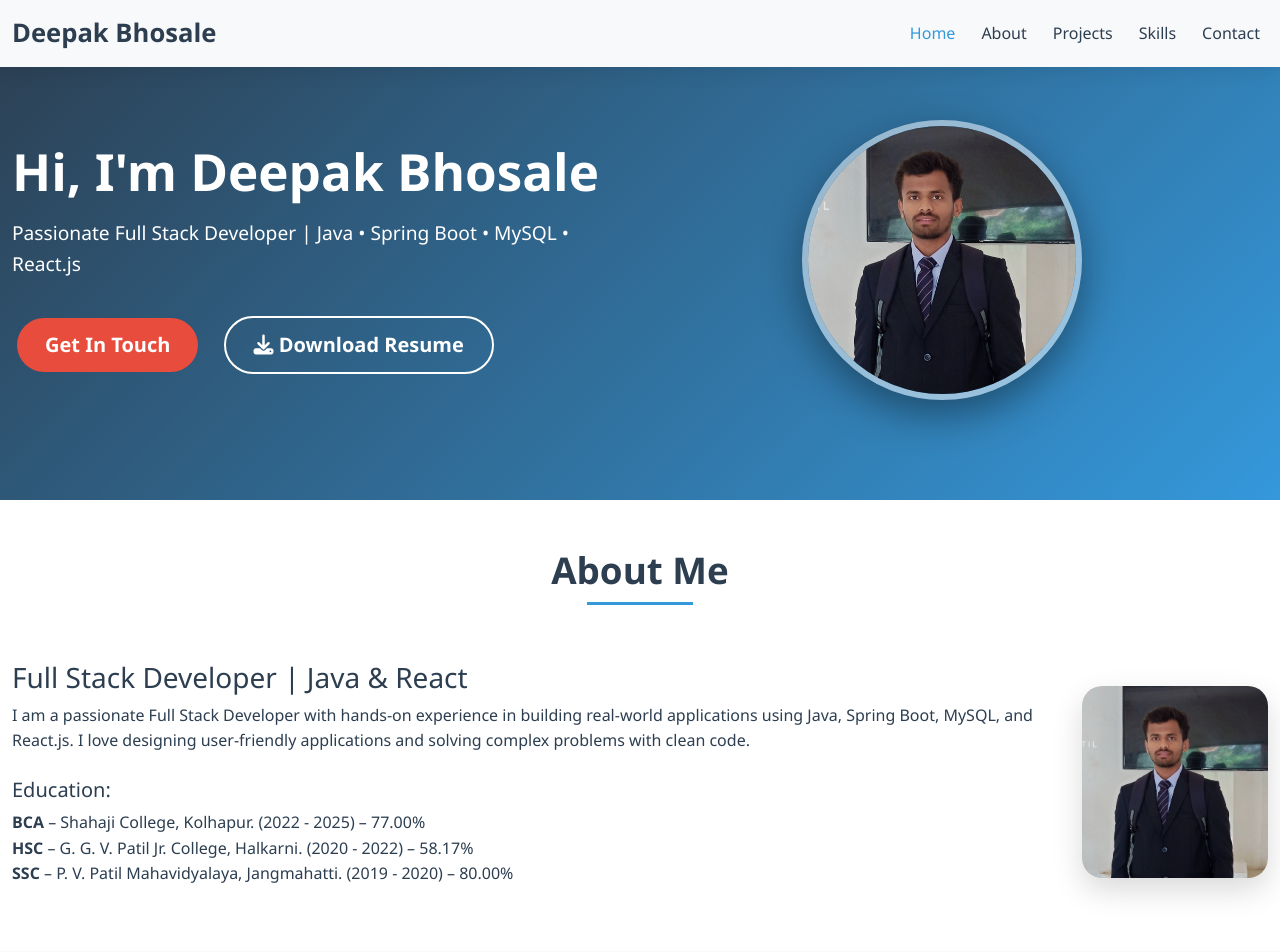
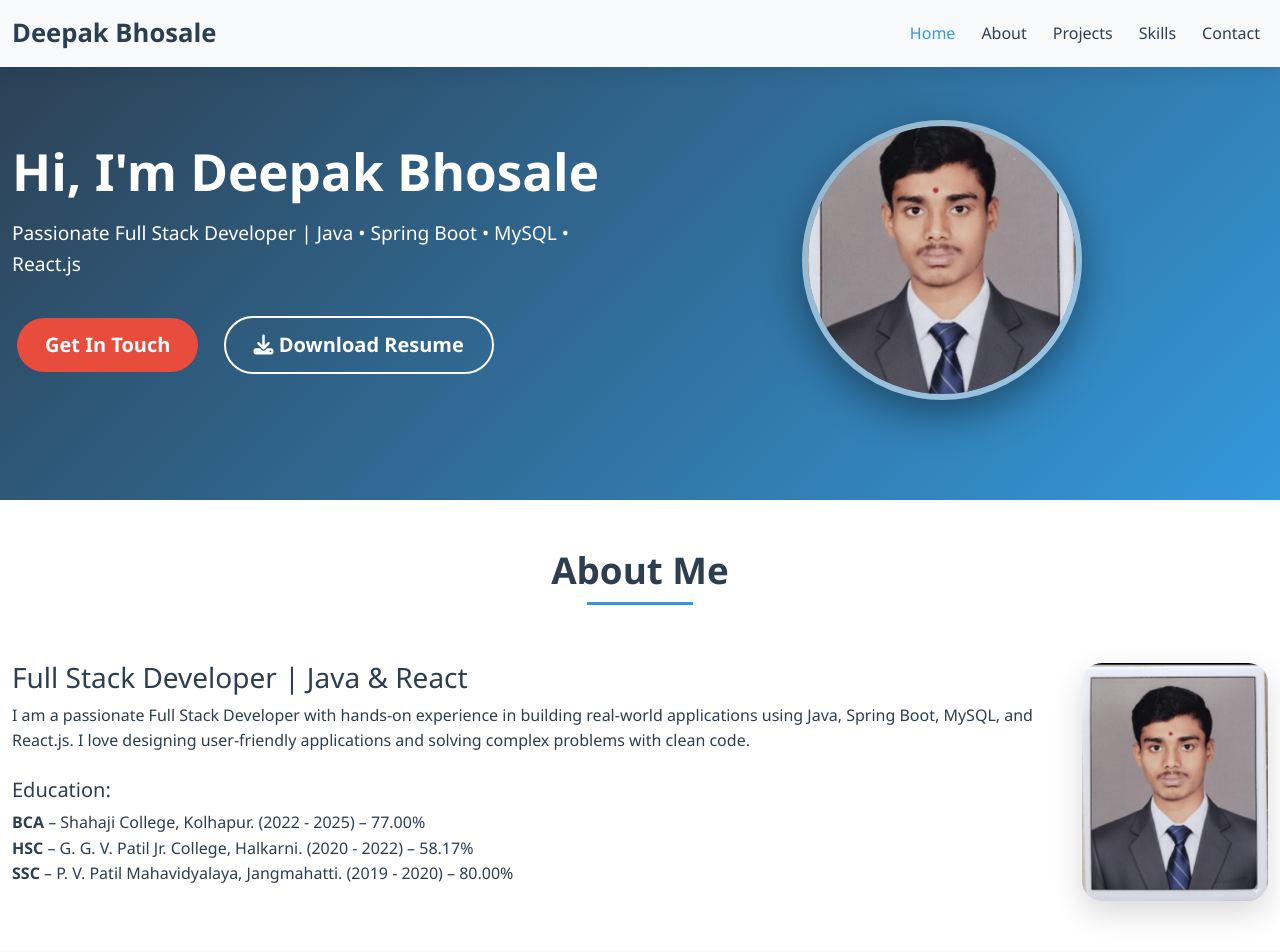
Before and after one commit to patilaniket2562m/MyPortfolio, a plain HTML site: page index.html in a window 1280 px wide. Shown: the top 952 px of the page. Drawn offline with nearby package versions, Linux system fonts and the light colour scheme.

Commit message:
Third Commit

```diff
--- a/index.html
+++ b/index.html
@@ -49,13 +49,13 @@
           <h1>Hi, I'm Deepak Bhosale</h1>
           <p class="lead">Passionate Full Stack Developer | Java • Spring Boot • MySQL • React.js</p>
           <a href="#contact" class="btn btn-primary btn-lg">Get In Touch</a>
-          <a href="./Aniket_Patil_Resume_Java_FullStack.pdf" class="btn btn-outline-light btn-lg ms-3" download>
+          <a href="./Deepak Bhosale - Resume.pdf" class="btn btn-outline-light btn-lg ms-3" download>
             <i class="fas fa-download"></i> Download Resume
           </a>
         </div>
         <div class="col-lg-6 text-center">
           <div class="hero-image" data-aos="fade-left">
-            <img src="MyImage.jpg" alt="Aniket Patil" class="hero-profile">
+            <img src="MyImage.jpeg" alt="Aniket Patil" class="hero-profile">
           </div>
         </div>
       </div>
@@ -80,7 +80,7 @@
           </div>
         </div>
         <div class="about-image">
-          <img src="MyImage.jpg" alt="Deepak Bhosale Professional Photo">
+          <img src="MyImage.jpeg" alt="Deepak Bhosale Professional Photo">
         </div>
       </div>
     </div>
```
Also changed, not shown: MyImage.jpeg (added), MyImage.jpg (deleted), 2 other files.
